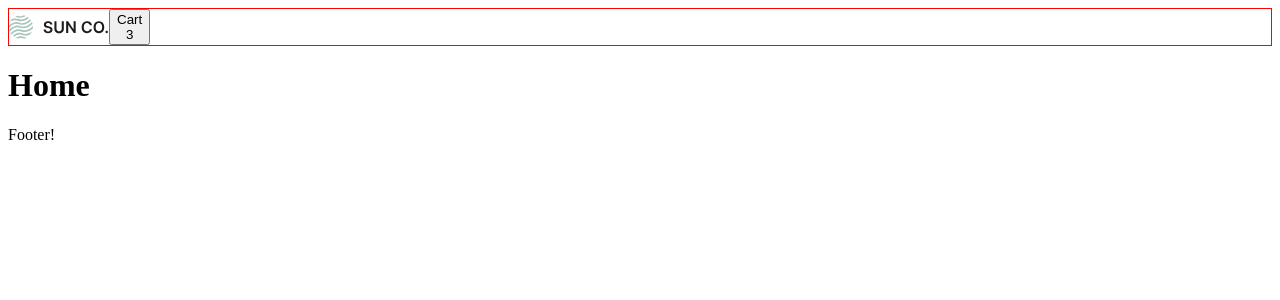
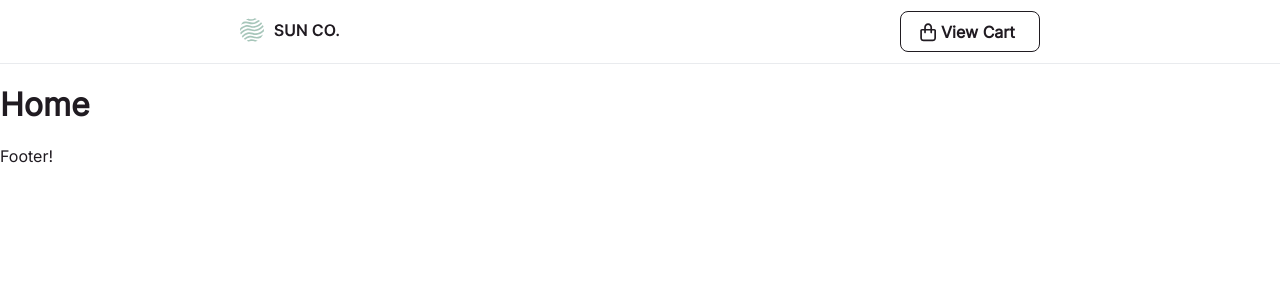
Before and after one commit to siddheshranade/shoe-store, a React (Vite) app: page / in a window 1280 px wide. Shown: the top 300 px of the page. Built offline with nearby package versions, Linux system fonts and the light colour scheme.

Commit message:
add basic navbar

```diff
--- a/index.html
+++ b/index.html
@@ -3,6 +3,7 @@
   <head>
     <meta charset="UTF-8" />
     <link rel="icon" type="image/svg+xml" href="public/images/logo.png" />
+    <link rel="stylesheet" type="text/css" href="styles.css" />
     <meta name="viewport" content="width=device-width, initial-scale=1.0" />
     <title>Sun Co.</title>
   </head>
--- a/package.json
+++ b/package.json
@@ -10,6 +10,10 @@
     "preview": "vite preview"
   },
   "dependencies": {
+    "@fortawesome/fontawesome-svg-core": "^6.4.0",
+    "@fortawesome/free-regular-svg-icons": "^6.4.0",
+    "@fortawesome/free-solid-svg-icons": "^6.4.0",
+    "@fortawesome/react-fontawesome": "^0.2.0",
     "react": "^18.2.0",
     "react-dom": "^18.2.0",
     "react-router-dom": "^6.14.2"
--- a/src/components/Navbar.module.css
+++ b/src/components/Navbar.module.css
@@ -1,3 +1,45 @@
-.all {
-  border: 1px solid red;
+.parent {
+  border-bottom: 1px solid #E9EBEE;
+  box-sizing: border-box;
+  width: 100%;
+  height: 64px;
+
+  display: flex;
+  flex-direction: row;
+  justify-content: space-between;
+  align-items: center;
 }
+
+.logo {
+  margin-left: 15rem;
+}
+
+.cart-parent {
+  margin-right: 15rem;
+  text-decoration: none;
+  font-weight: 700;
+  color: #201B21;
+}
+
+.cart-button {
+  text-decoration: none;
+  background: #fff;
+  border-radius: 8px;
+  border: 1px solid #201B21;
+  max-height: 1.3rem;
+  padding: 0.6rem 1.2rem;
+
+  display: flex;
+  flex-direction: row;
+  justify-content: center;
+  align-items: center;
+  gap: 5px;
+}
+
+.cart-text {
+  /* add as needed */
+}
+
+.cart-quantity {
+  /* add as needed */
+}
--- a/src/components/Navbar.tsx
+++ b/src/components/Navbar.tsx
@@ -3,17 +3,17 @@ import styles from './Navbar.module.css';
 
 const Navbar = () => {
   return (
-    <nav className={styles.all}>
-      <div>
-        <Link to='/'><img src='../../public/images/logo-black.svg'/></Link>
-        <Link to='/view-cart'>
-          <button>
-            Cart
-            <div>3</div>
-          </button>
-          </Link>
-      </div>
-      <div></div>
+    <nav className={styles.parent}>
+      <Link to='/' className={styles.logo}>
+        <img src='../../public/images/logo-black.svg'/>
+      </Link>
+      <Link to='/view-cart' className={styles['cart-parent']}>
+        <div className={styles['cart-button']}>
+          <img src='../../public/images/bag-icon.svg' />
+          <p className={styles['cart-text']}>View Cart</p>
+          <div className={styles['cart-quantity']}></div>
+        </div>
+      </Link>
     </nav>
   )
 };
--- /dev/null
+++ b/styles.css
@@ -0,0 +1,11 @@
+@import url('https://fonts.googleapis.com/css2?family=Inconsolata:wght@300&family=Inter&family=Montserrat:wght@100;300&family=Poppins:wght@300&display=swap');
+
+html, body {
+  margin: 0;
+  padding: 0;
+  box-sizing: border-box;
+  height: 100vh;
+
+  font-family: 'Inter', sans-serif;
+  color: #201B21;
+}
```
Also changed, not shown: public/images/bag-icon.svg (added), 1 other file (tests, documents, lock files or other folders).
